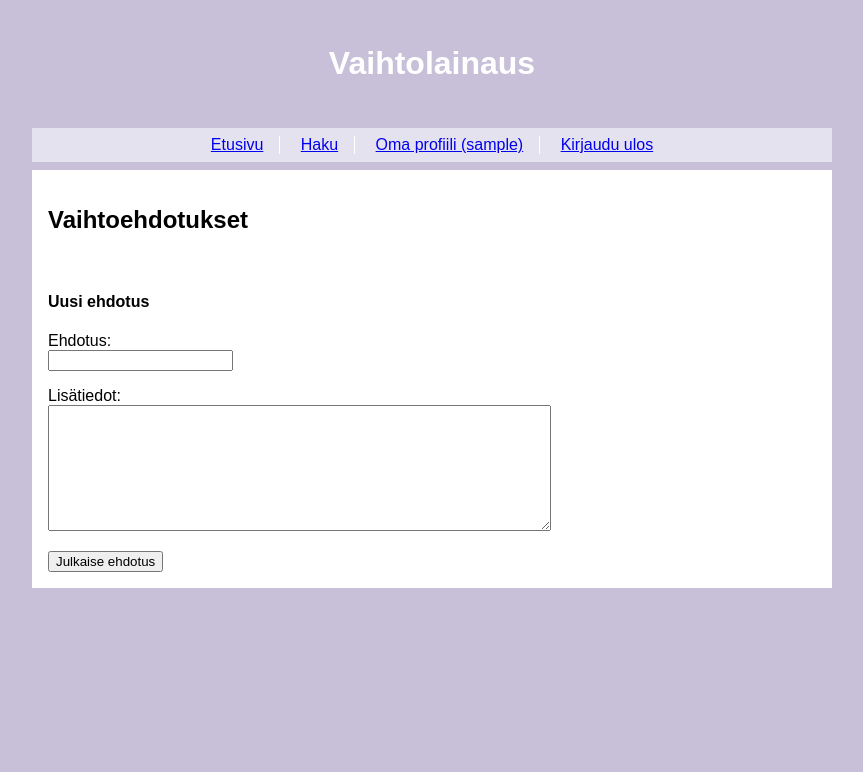
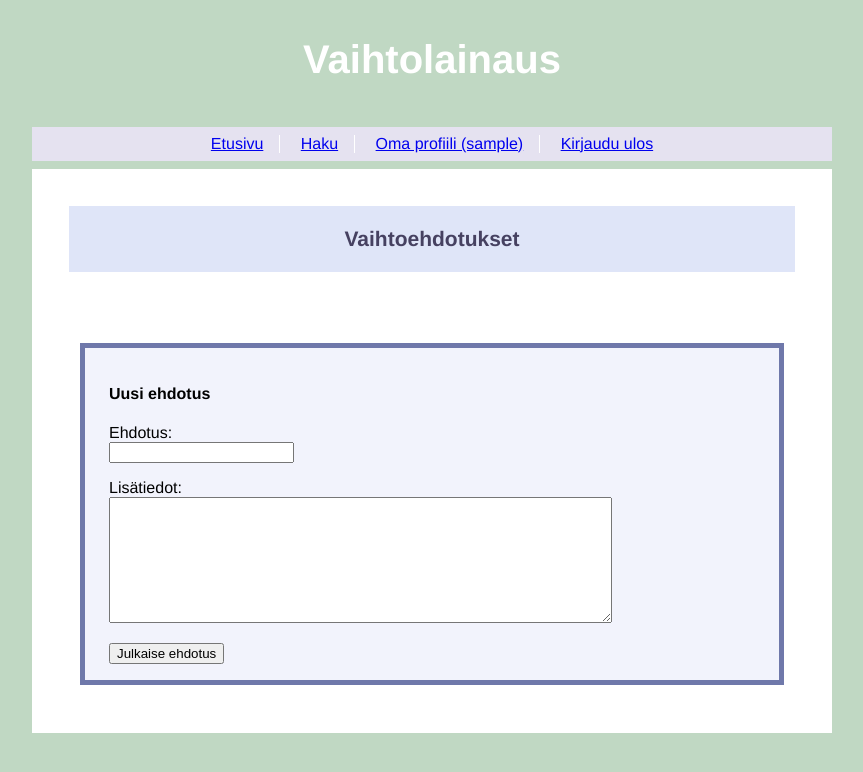
Before and after one commit to hakoanna/vaihtolainaus, a Flask app: page /trade in a window 1280 px wide. Shown: the top 772 px of the page, without its empty margins (208-1071 px from the left). Run offline with Flask 3, Linux system fonts and the light colour scheme; the visitor is signed in with stand-in values (Sample User, id 1); data comes from the database, SQL or seed files in the repository; data that the repository does not hold is empty.

Commit message:
Update visual look

```diff
--- a/static/main.css
+++ b/static/main.css
@@ -1,15 +1,16 @@
 body {
   margin: auto;
   max-width: 50em;
-  font-family: sans-serif;
-  background-color: rgb(199, 192, 216);
+  font-family: Helvetica, sans-serif;
+  background-color: rgb(192, 216, 195);
 }
 
 .header {
     text-align: center;
     color: white;
-    padding: 1em;
-    margin: 0.5em 0;
+    padding: 0.5em;
+    margin: 0 0;
+    font-size: 20px;
 }
 
 .nav {
@@ -57,3 +58,26 @@ nav li:not(:last-of-type) {
     margin: 1em;
     padding: 1em 2.5em;
 }
+
+.ask {
+    background-color: rgb(247, 248, 252);
+    border: 5px solid rgb(136, 161, 147);
+    margin: 2em;
+    padding: 1em 1.5em;
+}
+
+h2 {
+    text-align: center;
+    background-color: rgb(223, 229, 248);
+    color: rgb(70, 65, 97);
+    margin: 1em;
+    padding: 1em 1em;
+    font-size: 21px;
+}
+
+.new_ask {
+    background-color: rgb(242, 243, 252);
+    border: 5px solid rgb(111, 120, 170);
+    margin: 2em;
+    padding: 1em 1.5em;
+}
--- a/templates/borrow.html
+++ b/templates/borrow.html
@@ -6,6 +6,7 @@
 <h2>Lainaehdotukset</h2>
 
 {% for ask in asks %}
+<div class="ask">
 <p>
   <a href="/ask/{{ ask.id }}">{{ ask.title }}</a>
   <br />
@@ -15,11 +16,12 @@
   Kiinni | {{ ask.sent_at }}
   {% endif %}
 </p>
-<hr />
+</div>
 {% endfor %}
 <br />
 
 {% if session.username %}
+<div class="new_ask">
 <h4>Uusi ehdotus</h4>
 
 <form action="/create_ask" method="post">
@@ -60,5 +62,6 @@
 <p>
   Jos haluat tehdä oman ehdotuksen, <a href="/login">kirjaudu sisään</a>.
 </p>
+</div>
 {% endif %}
 {% endblock %}
--- a/templates/trade.html
+++ b/templates/trade.html
@@ -6,7 +6,7 @@
 <h2>Vaihtoehdotukset</h2>
 
 {% for ask in asks %}
-<p>
+<div class="ask">
   <a href="/ask/{{ ask.id }}">{{ ask.title }}</a>
   <br />
   {% if ask.status == 1 %}
@@ -15,11 +15,12 @@
   Kiinni | {{ ask.sent_at }}
   {% endif %}
 </p>
-<hr />
+</div>
 {% endfor %}
 <br />
 
 {% if session.username %}
+<div class="new_ask">
 <h4>Uusi ehdotus</h4>
 
 <form action="/create_ask" method="post">
@@ -60,5 +61,6 @@
 <p>
   Jos haluat tehdä oman ehdotuksen, <a href="/login">kirjaudu sisään</a>.
 </p>
+</div>
 {% endif %}
 {% endblock %}
```
